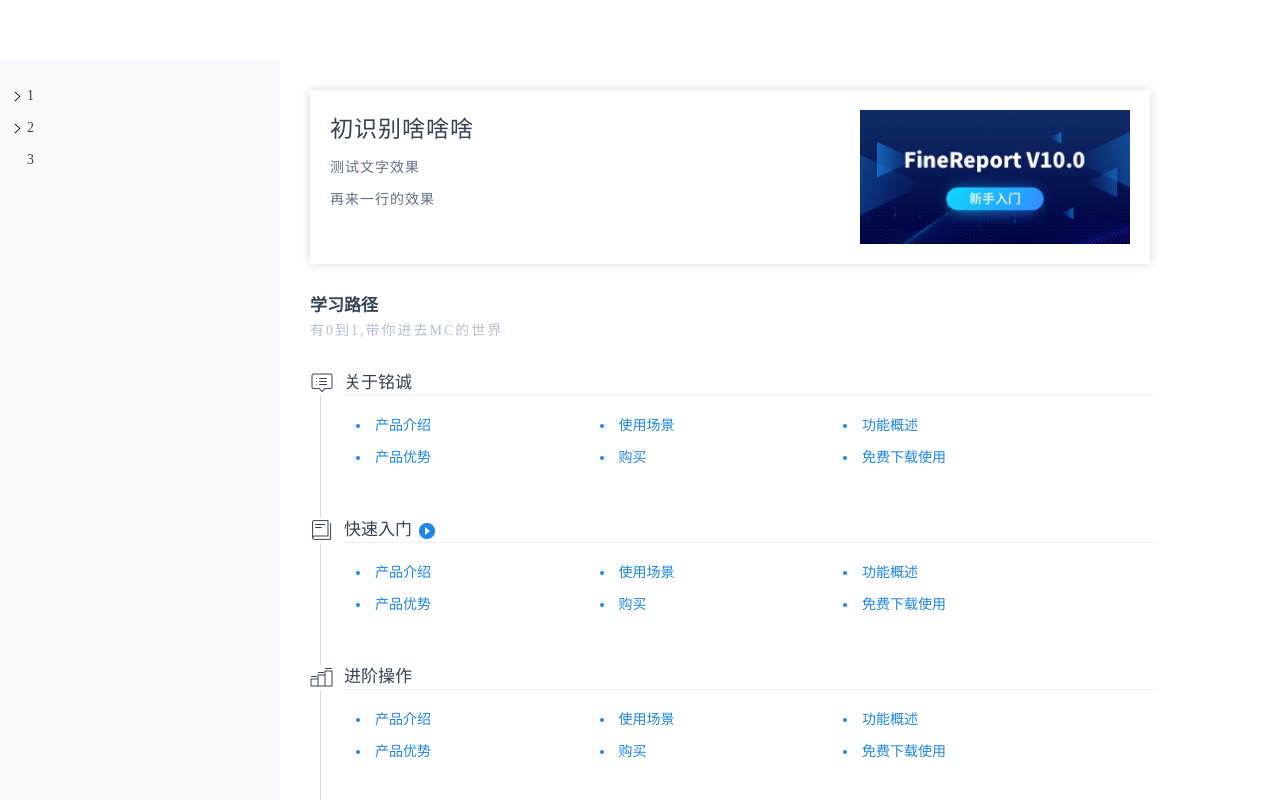
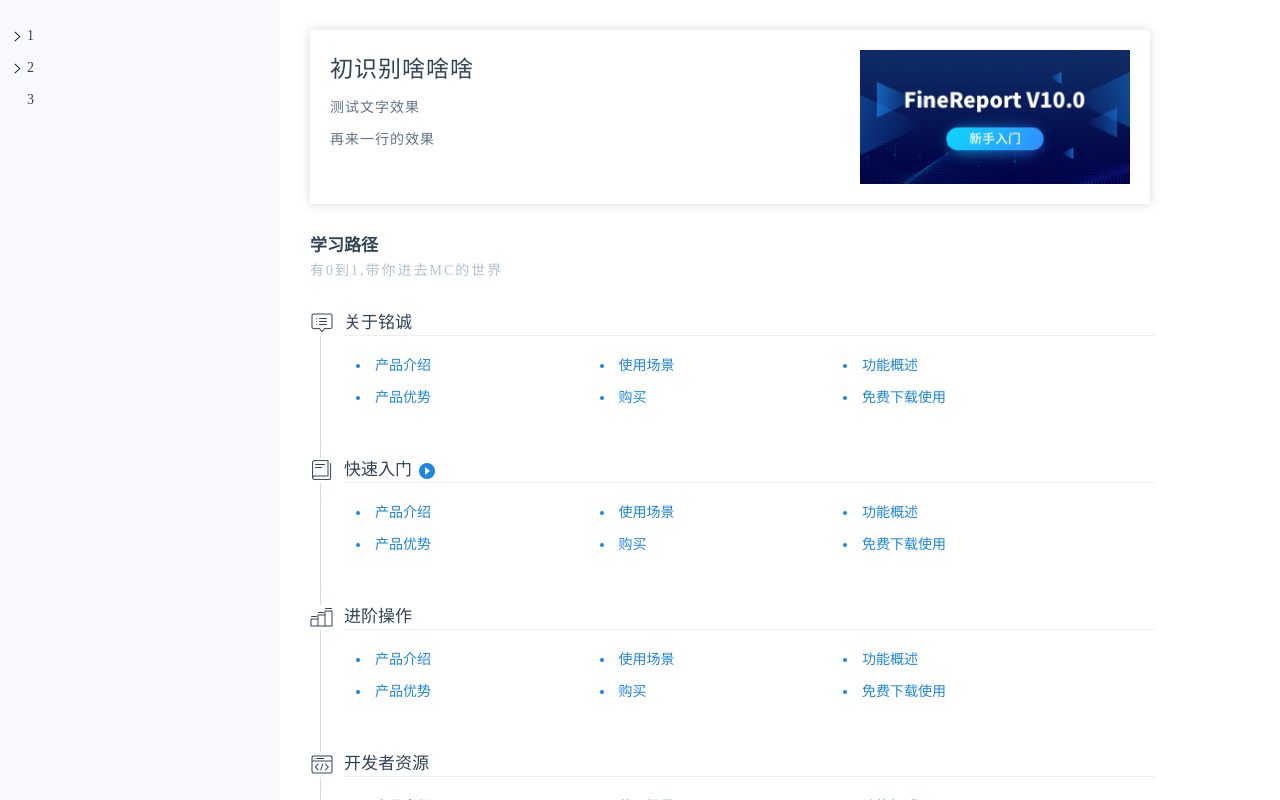
Before and after one commit to leifcao/Down_the_tree, a plain HTML site: page page/homePage.html in a window 1280 px wide. Drawn offline with Linux system fonts and the light colour scheme.

Commit message:
css样式微调

```diff
--- a/css/common.css
+++ b/css/common.css
@@ -88,8 +88,7 @@ body {
 /* 主要模块代码 */
 
 .main {
-    padding-top: 60px;
-    height: calc(100% - 60px);
+    height: 100%;
 }
 
 
```
Also changed, not shown: page/index.html (+1 -1 lines).
